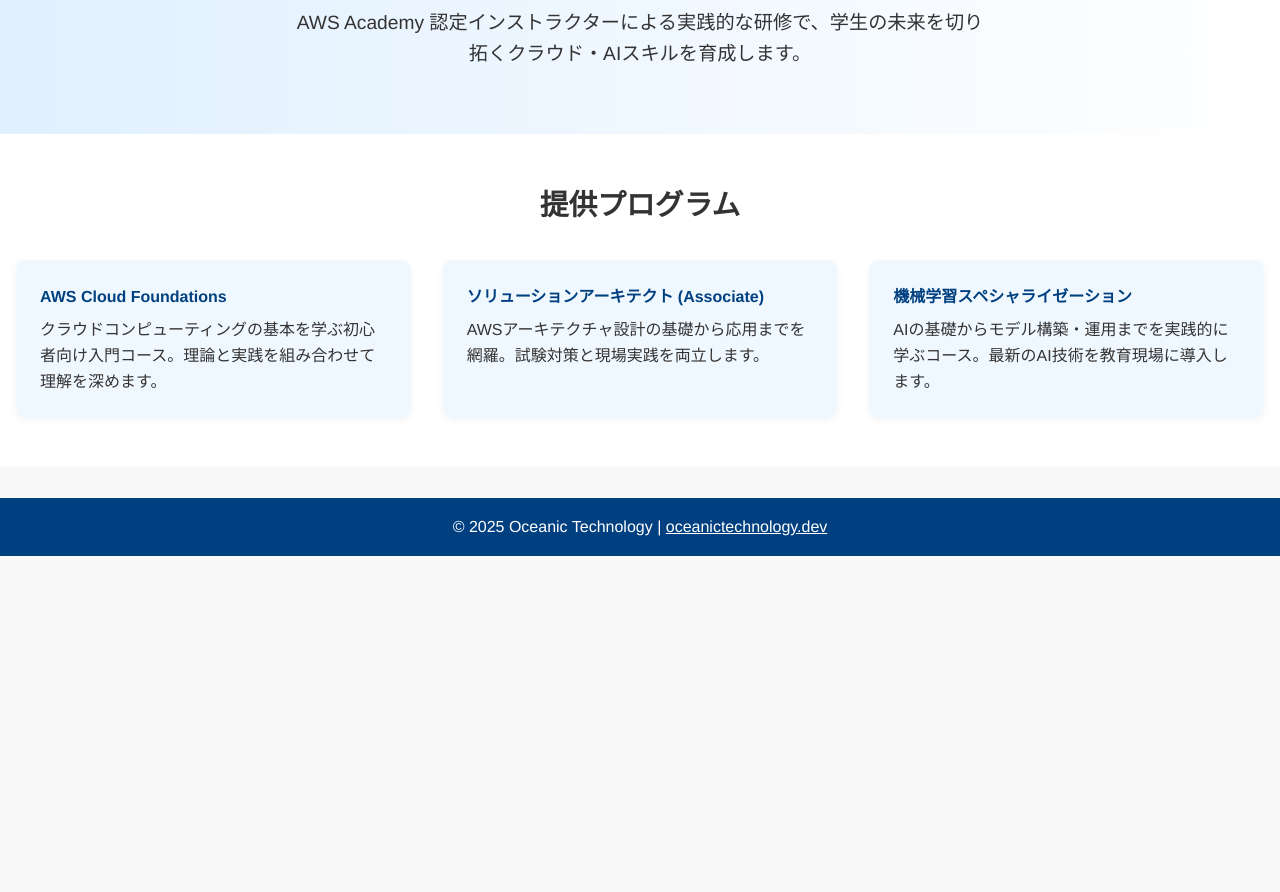
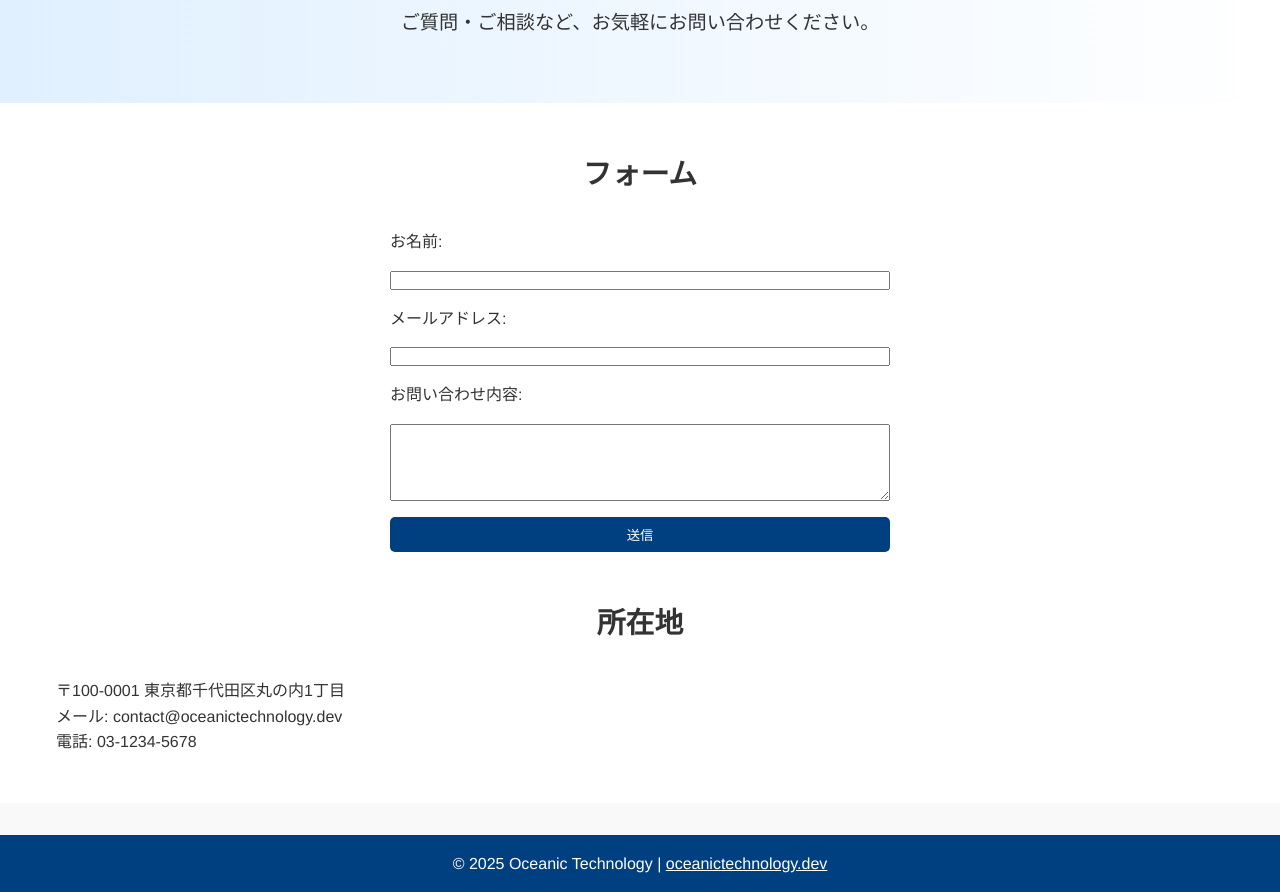
Before and after one commit to sansugoi634/oceanictechnology, a plain HTML site: page contact.html in a window 1280 px wide. Shown: the part 206-1098 px from the top of the page. Before the commit the page ends 800 px from the top, so only its background shows below. Drawn offline with Linux system fonts and the light colour scheme.

Commit message:
Update contact.html

```diff
--- a/contact.html
+++ b/contact.html
@@ -3,10 +3,11 @@
 <head>
   <meta charset="UTF-8" />
   <meta name="viewport" content="width=device-width, initial-scale=1.0"/>
-  <title>学校向けAWSクラウド＆AI研修 | Oceanic Technology</title>
-  <link rel="stylesheet" href="styles.css"/>
+  <title>お問い合わせ | Oceanic Technology</title>
+  <link rel="stylesheet" href="styles.css" />
 </head>
 <body>
+
   <header class="site-header">
     <div class="container">
       <h1 class="logo">Oceanic Technology</h1>
@@ -23,31 +24,39 @@
 
   <main class="main-content">
     <section class="hero">
-      <h2>学校向け AWS クラウド & AI 研修</h2>
-      <p>AWS Academy 認定インストラクターによる実践的な研修で、学生の未来を切り拓くクラウド・AIスキルを育成します。</p>
+      <h2>お問い合わせ</h2>
+      <p>ご質問・ご相談など、お気軽にお問い合わせください。</p>
     </section>
 
     <section class="programs">
-      <h3>提供プログラム</h3>
-      <div class="program-grid">
-        <div class="program-card">
-          <h4>AWS Cloud Foundations</h4>
-          <p>クラウドコンピューティングの基本を学ぶ初心者向け入門コース。理論と実践を組み合わせて理解を深めます。</p>
-        </div>
-        <div class="program-card">
-          <h4>ソリューションアーキテクト (Associate)</h4>
-          <p>AWSアーキテクチャ設計の基礎から応用までを網羅。試験対策と現場実践を両立します。</p>
-        </div>
-        <div class="program-card">
-          <h4>機械学習スペシャライゼーション</h4>
-          <p>AIの基礎からモデル構築・運用までを実践的に学ぶコース。最新のAI技術を教育現場に導入します。</p>
+      <div class="container">
+        <h3>フォーム</h3>
+        <form action="#" method="post" style="display: flex; flex-direction: column; gap: 1rem; max-width: 500px; margin: auto;">
+          <label for="name">お名前:</label>
+          <input type="text" id="name" name="name" required />
+
+          <label for="email">メールアドレス:</label>
+          <input type="email" id="email" name="email" required />
+
+          <label for="message">お問い合わせ内容:</label>
+          <textarea id="message" name="message" rows="5" required></textarea>
+
+          <button type="submit" style="padding: 0.5rem 1rem; background-color: #004080; color: white; border: none; border-radius: 5px;">送信</button>
+        </form>
+
+        <div style="margin-top: 3rem;">
+          <h3>所在地</h3>
+          <p>〒100-0001 東京都千代田区丸の内1丁目</p>
+          <p>メール: contact@oceanictechnology.dev</p>
+          <p>電話: 03-1234-5678</p>
         </div>
       </div>
     </section>
   </main>
 
   <footer class="site-footer">
-    <p>&copy; 2025 Oceanic Technology | <a href="https://oceanictechnology.dev" target="_blank">oceanictechnology.dev</a></p>
+    <p>&copy; 2025 Oceanic Technology | <a href="https://oceanictechnology.dev" target="_blank" rel="noopener">oceanictechnology.dev</a></p>
   </footer>
+
 </body>
 </html>
```
